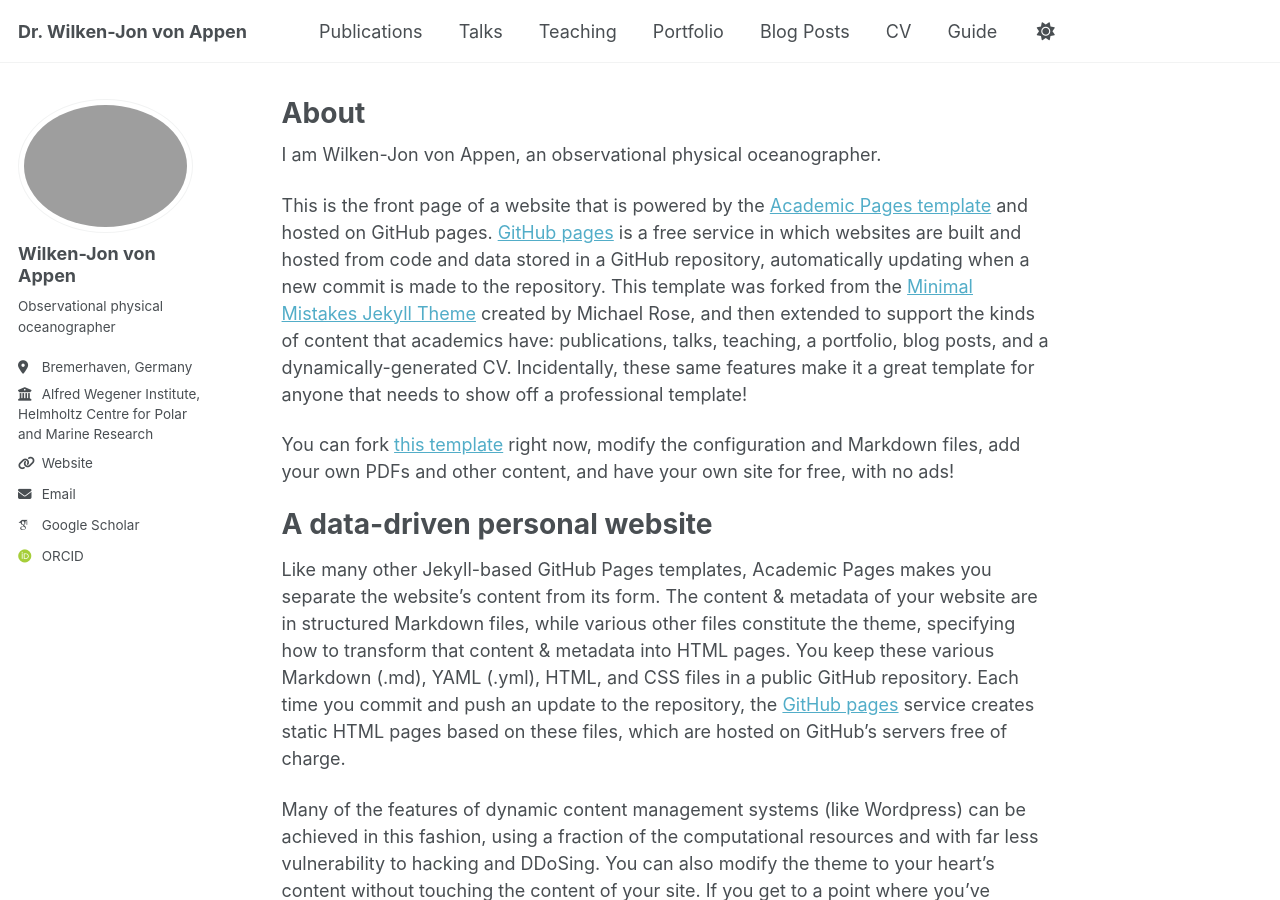
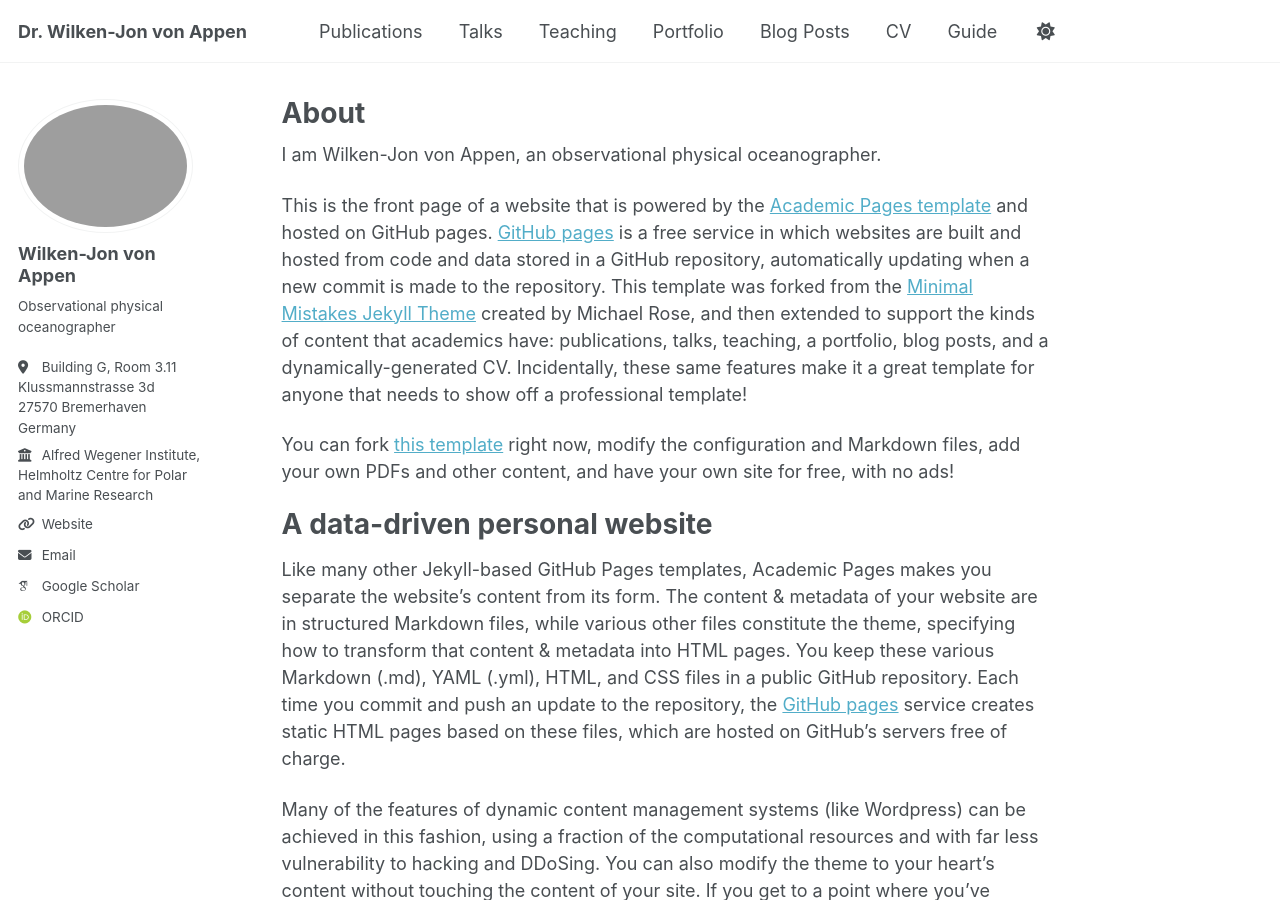
Before and after one commit to wjvappen/wjvappen, a Jekyll site: the page built from _pages/about.md, in a window 1280 px wide and 900 px high. Built offline with Jekyll 4.4.1, drawn with Linux system fonts in a browser that asks for light colours; some web fonts are replaced; a script bundle is joined from its source files by our own code; library files that are not in the unit come from our copies.

Commit message:
Update _config.yml
Full address

```diff
--- a/_config.yml
+++ b/_config.yml
@@ -27,7 +27,7 @@ author:
   name             : "Wilken-Jon von Appen"
   pronouns         : # example: "he/him"
   bio              : "Observational physical oceanographer"
-  location         : "Bremerhaven, Germany"
+  location         : "Building G, Room 3.11<br>Klussmannstrasse 3d<br>27570 Bremerhaven<br>Germany"
   employer         : "Alfred Wegener Institute,<br>Helmholtz Centre for Polar<br>and Marine Research"
   uri              : "https://www.awi.de/en/about-us/organisation/staff/single-view/wilken-jon-von-appen.html"# URL
   email            : "Wilken-Jon.von.Appen@awi.de"
```
